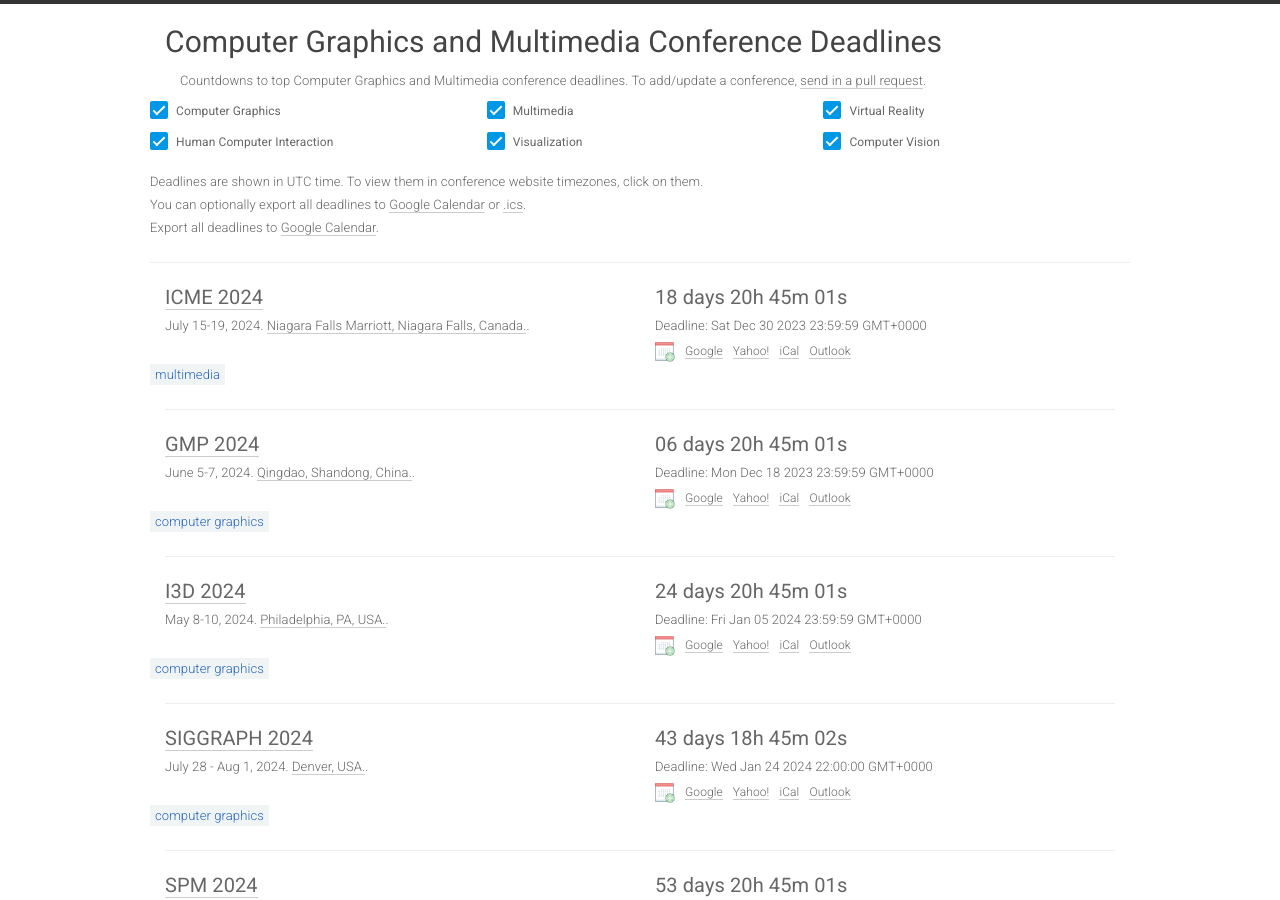
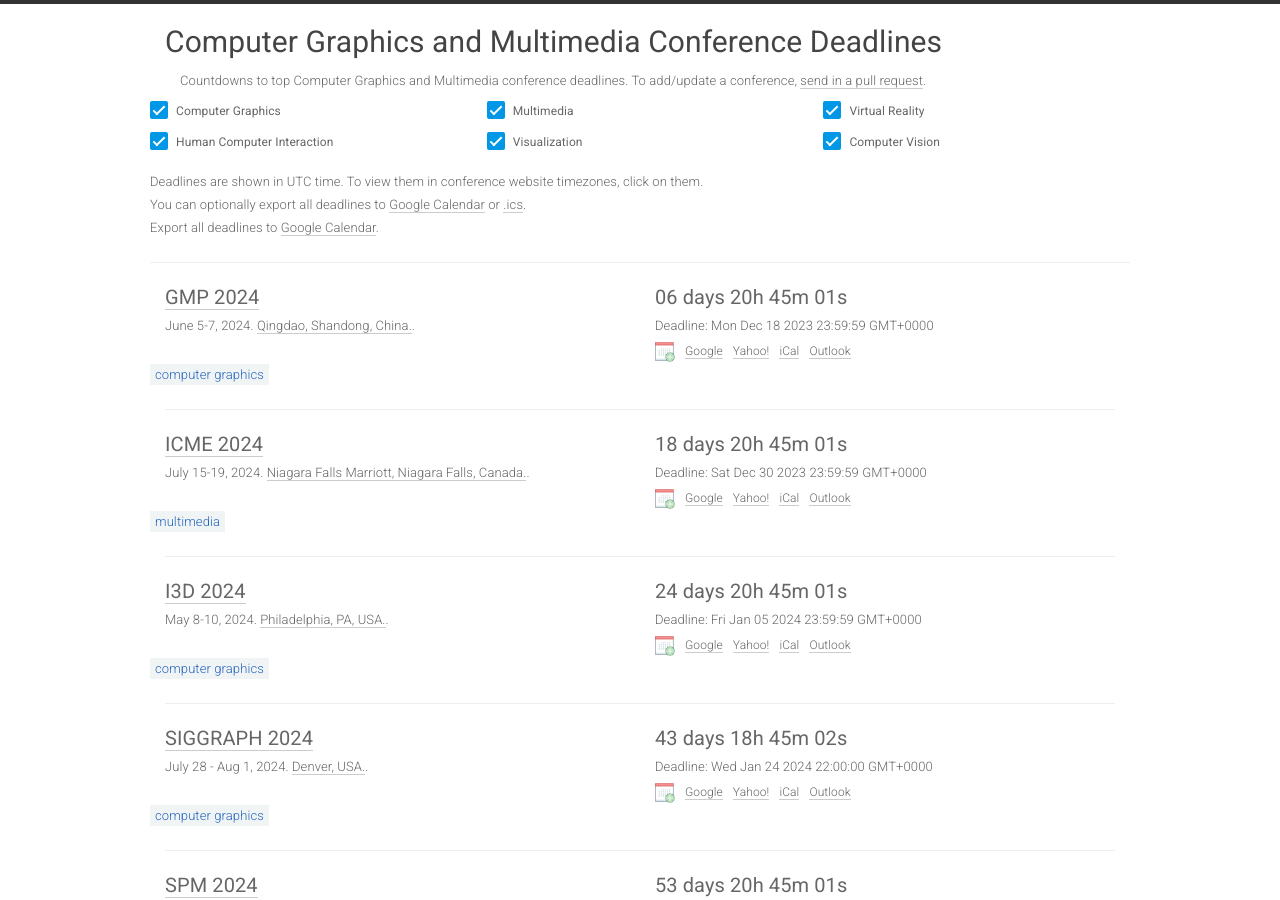
Before and after one commit to JianweiHu94/cgm-deadlines, a Jekyll site: the page built from index.html, in a window 1280 px wide and 900 px high. Built offline with Jekyll 4.4.1, drawn with Linux system fonts in a browser that asks for light colours; nearby versions of some CDN libraries; part of the change alters nothing that is shown.

```diff
--- a/_data/conferences.yml
+++ b/_data/conferences.yml
@@ -1,13 +1,4 @@
 ---
-- title: ICME
-  year: 2024
-  id: icme2024
-  link: https://2024.ieeeicme.org/
-  deadline: '2023-12-30 23:59:59'
-  timezone: UTC
-  date: July 15-19, 2024
-  place: Niagara Falls Marriott, Niagara Falls, Canada.
-  sub: MM
 
 - title: GMP
   year: 2024
@@ -18,6 +9,16 @@
   date: June 5-7, 2024
   place: Qingdao, Shandong, China.
   sub: CG
+
+- title: ICME
+  year: 2024
+  id: icme2024
+  link: https://2024.ieeeicme.org/
+  deadline: '2023-12-30 23:59:59'
+  timezone: UTC
+  date: July 15-19, 2024
+  place: Niagara Falls Marriott, Niagara Falls, Canada.
+  sub: MM
 
 - title: I3D
   year: 2024
```
